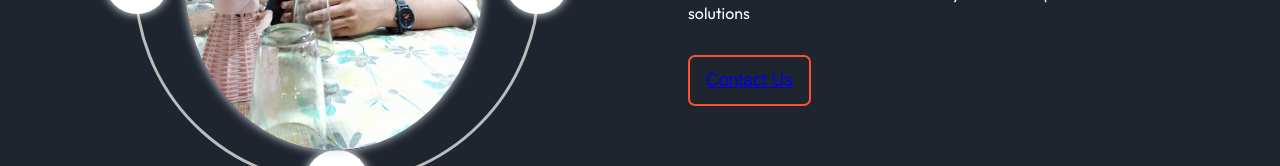
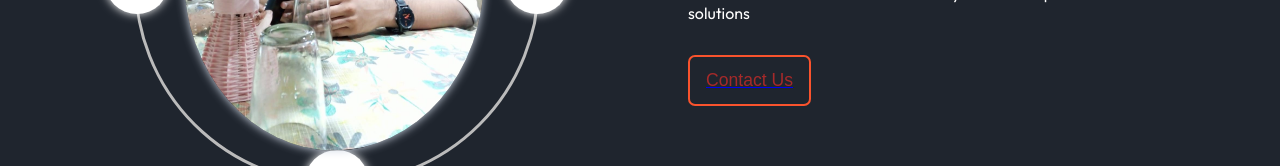
Before and after one commit to subu-4494/portfolio.github.io, a plain HTML site: page index.html in a window 1280 px wide. Shown: the part 392-558 px from the top of the page. Drawn offline with nearby package versions, Linux system fonts and the light colour scheme.

Commit message:
Update index.html

```diff
--- a/index.html
+++ b/index.html
@@ -61,7 +61,7 @@
                 <h3>Hi, I'm</h3>
                 <h1><span style="color:#f9532d;">Sourabh</span> Roy</h1>
                 <p>I'm a professional Web Developer. Our Main Goal to help & Satisficed the Local & Global Clients by web development solutions</p>
-            <button><a href="https://wa.me/918092596867" class="no-underline" target="_blank" rel="#">Contact Us</a></button>
+            <button><a href="https://wa.me/918092596867" class="no-underline" target="_blank" rel="#"><p style="color:brown">Contact Us</p></a></button>
             </div>
         </div>
     </section>
```
